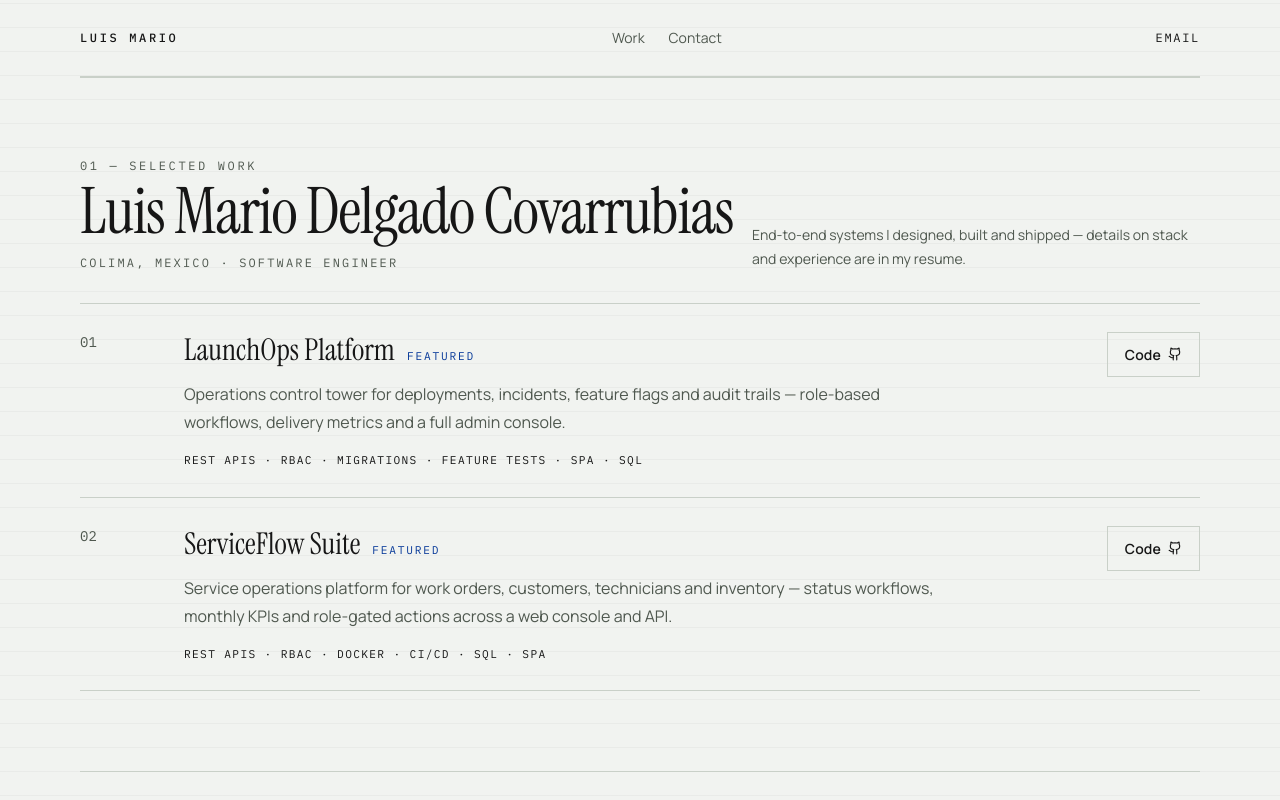
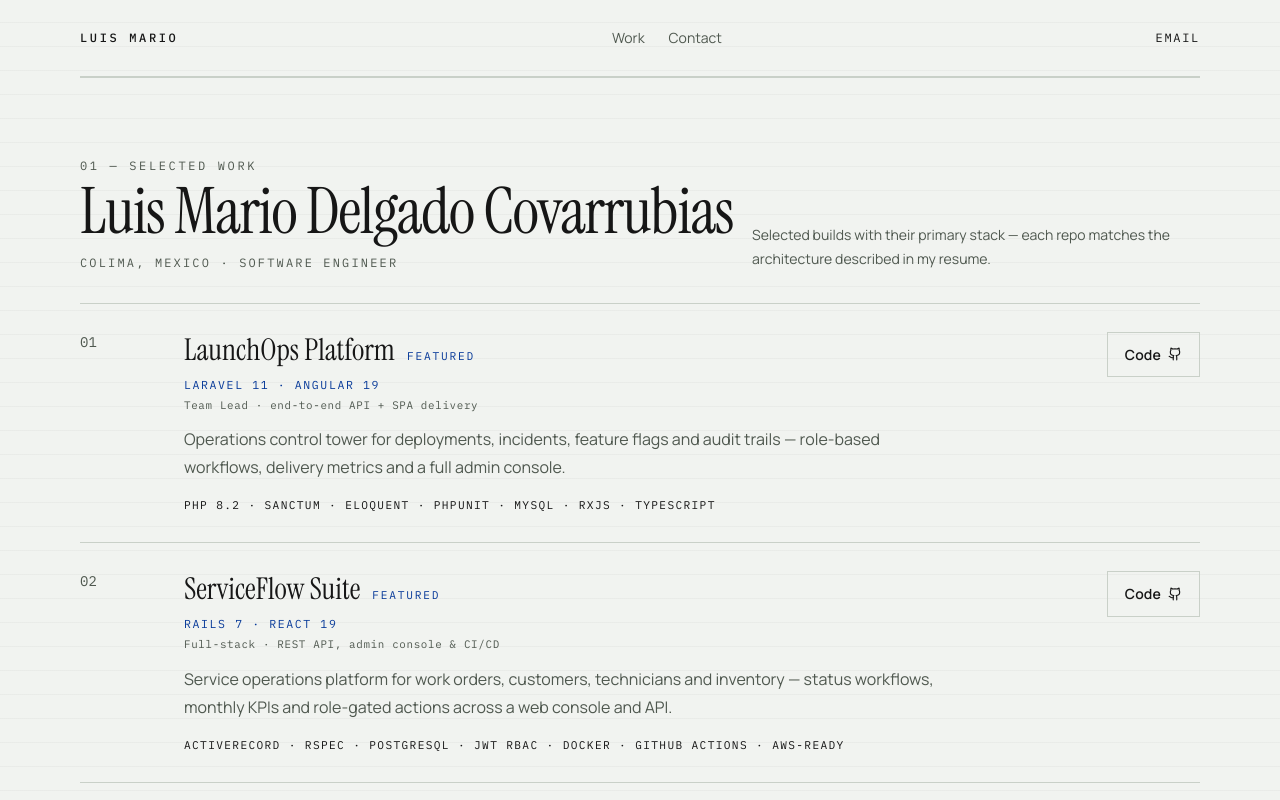
Before and after one commit to DelgadoCovarrubiasLuisMario/luis-mario-portfolio, a React (Vite) app: page / in a window 1280 px wide. Shown: the top 800 px of the page. Built offline with nearby package versions, Linux system fonts and the light colour scheme.

Commit message:
Show primary stack alignment per portfolio project

```diff
--- a/src/data/projects.ts
+++ b/src/data/projects.ts
@@ -1,6 +1,9 @@
 export type Project = {
   title: string;
+  /** Primary stack pairing shown on the portfolio card */
+  alignment: string;
   description: string;
+  role: string;
   stack: string[];
   repo?: string;
   demo?: string;
@@ -10,17 +13,21 @@ export type Project = {
 export const projects: Project[] = [
   {
     title: 'LaunchOps Platform',
+    alignment: 'Laravel 11 · Angular 19',
     description:
       'Operations control tower for deployments, incidents, feature flags and audit trails — role-based workflows, delivery metrics and a full admin console.',
-    stack: ['REST APIs', 'RBAC', 'Migrations', 'Feature tests', 'SPA', 'SQL'],
+    role: 'Team Lead · end-to-end API + SPA delivery',
+    stack: ['PHP 8.2', 'Sanctum', 'Eloquent', 'PHPUnit', 'MySQL', 'RxJS', 'TypeScript'],
     repo: 'https://github.com/DelgadoCovarrubiasLuisMario/launchops-platform',
     featured: true,
   },
   {
     title: 'ServiceFlow Suite',
+    alignment: 'Rails 7 · React 19',
     description:
       'Service operations platform for work orders, customers, technicians and inventory — status workflows, monthly KPIs and role-gated actions across a web console and API.',
-    stack: ['REST APIs', 'RBAC', 'Docker', 'CI/CD', 'SQL', 'SPA'],
+    role: 'Full-stack · REST API, admin console & CI/CD',
+    stack: ['ActiveRecord', 'RSpec', 'PostgreSQL', 'JWT RBAC', 'Docker', 'GitHub Actions', 'AWS-ready'],
     repo: 'https://github.com/DelgadoCovarrubiasLuisMario/serviceflow-suite',
     featured: true,
   },
--- a/src/sections/ProjectsSection.tsx
+++ b/src/sections/ProjectsSection.tsx
@@ -17,7 +17,7 @@ export function ProjectsSection() {
           </p>
         </div>
         <p className="max-w-md text-sm leading-6 text-[var(--muted)]">
-          End-to-end systems I designed, built and shipped — details on stack and experience are in my resume.
+          Selected builds with their primary stack — each repo matches the architecture described in my resume.
         </p>
       </div>
 
@@ -37,6 +37,10 @@ export function ProjectsSection() {
                   </span>
                 ) : null}
               </div>
+              <p className="mt-2 font-mono text-[0.72rem] uppercase tracking-[0.14em] text-[var(--accent-ink)]">
+                {project.alignment}
+              </p>
+              <p className="mt-1 font-mono text-[0.68rem] tracking-[0.06em] text-[var(--muted)]">{project.role}</p>
               <p className="mt-3 max-w-3xl text-sm leading-7 text-[var(--muted)] sm:text-base">{project.description}</p>
               <p className="mt-4 font-mono text-[0.7rem] uppercase tracking-[0.12em] text-[var(--ink)]">
                 {project.stack.join(' · ')}
```
